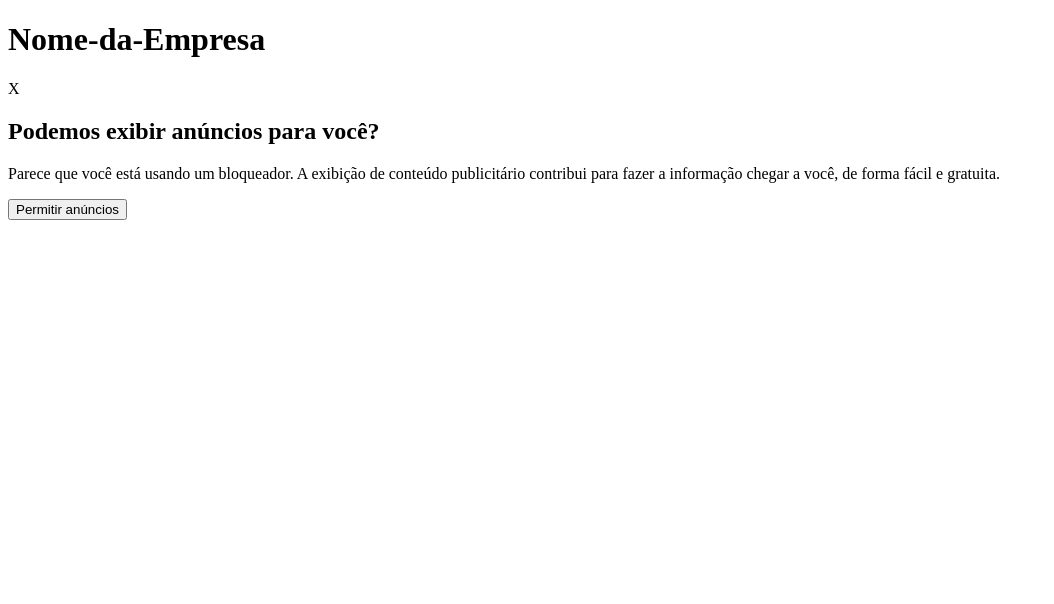
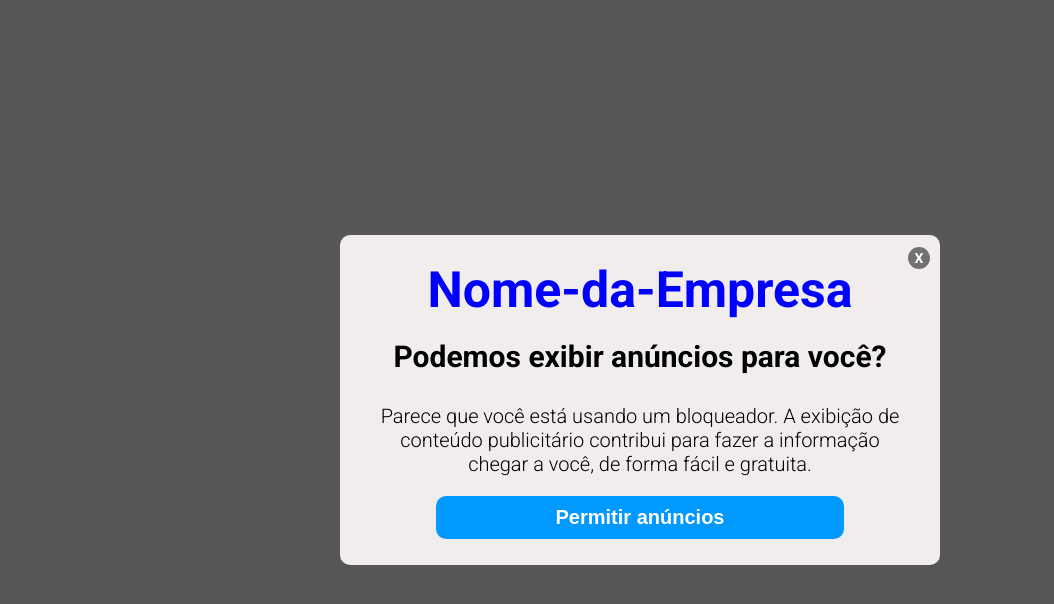
Before and after one commit to joseffreitasjr/pop-up02, a plain HTML site: page index.html in a window 1280 px wide. Shown: the whole page, without its empty margins (0-1054 px from the left). Drawn offline with Linux system fonts and the light colour scheme; the site is published under a folder, as on GitHub Pages, so addresses that start at the root find nothing.

Commit message:
Update index.html

```diff
--- a/index.html
+++ b/index.html
@@ -8,7 +8,7 @@
   <link rel="preconnect" href="https://fonts.googleapis.com">
   <link rel="preconnect" href="https://fonts.gstatic.com" crossorigin>
   <link href="https://fonts.googleapis.com/css2?family=Roboto:ital,wght@0,100;0,300;0,400;0,500;0,700;0,900;1,100;1,300;1,400;1,500;1,700;1,900&display=swap" rel="stylesheet">
-  <link rel="stylesheet" href="/css/popup2.css">
+  <link rel="stylesheet" href="./css/popup2.css">
 </head>
 
 <body>
```
